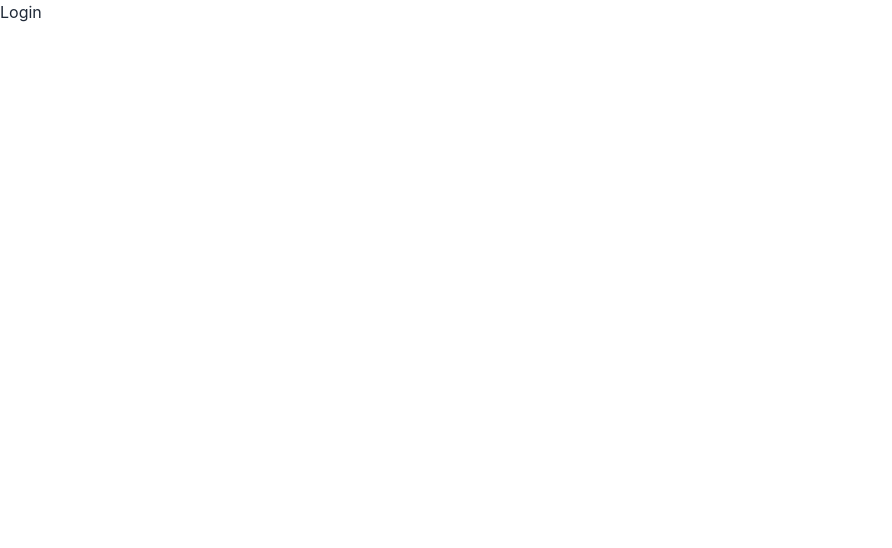
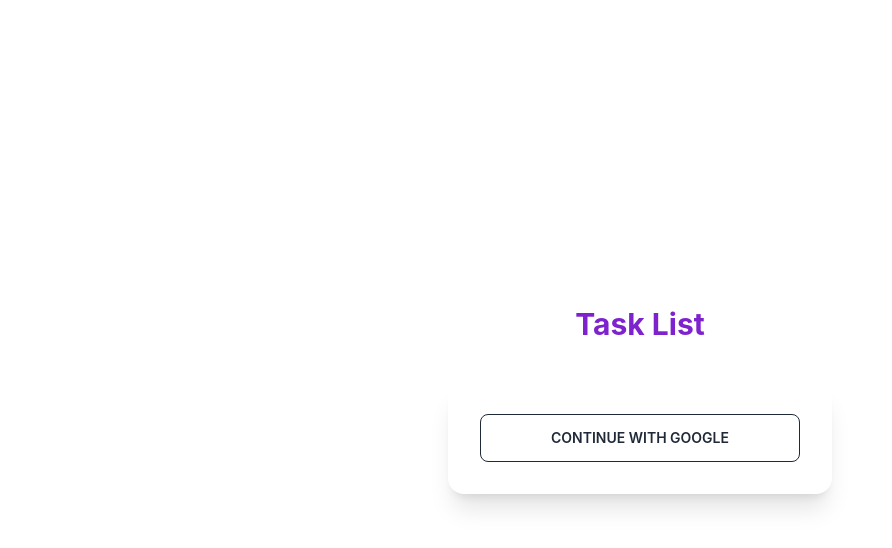
Before and after one commit to SEC-MASUM/task-list-client, a React (Create React App) app: page / in a window 1280 px wide. Shown: the top 548 px of the page, without its empty margins (0-892 px from the left). Built offline with nearby package versions, Linux system fonts and the light colour scheme.

Commit message:
feat : send user data to save in database and receive token

```diff
--- a/src/Pages/Login/Login.js
+++ b/src/Pages/Login/Login.js
@@ -1,9 +1,66 @@
-import React from "react";
+import React, { useEffect, useState } from "react";
+import { useSignInWithGoogle } from "react-firebase-hooks/auth";
+import Loading from "../Shared/Loading/Loading";
+import { useNavigate } from "react-router-dom";
+import auth from "../../Firebase/Firebase.init";
 
 const Login = () => {
+  const [signInWithGoogle, googleUser, googleLoading] =
+    useSignInWithGoogle(auth);
+  const [token, setToken] = useState("");
+
+  let navigate = useNavigate();
+
+  useEffect(() => {
+    if (token) {
+      navigate("/home");
+    }
+  }, [googleUser, navigate, token]);
+
+  if (googleUser) {
+    const email = googleUser?.user?.email;
+    const currentUser = { email: email };
+    console.log(email, currentUser);
+    if (email) {
+      const url = `http://localhost:5000/user/${email}`;
+      fetch(url, {
+        method: "PUT",
+        headers: {
+          "content-type": "application/json",
+        },
+        body: JSON.stringify(currentUser),
+      })
+        .then((res) => res.json())
+        .then((data) => {
+          console.log("data inside useToken", data);
+          const accessToken = data.accessToken;
+          localStorage.setItem("accessToken", accessToken);
+          setToken(accessToken);
+
+        });
+    }
+  }
+
+  if (googleLoading) {
+    return <Loading />;
+  }
+
   return (
-    <div>
-      <h1>Login</h1>
+    <div className="flex flex-col min-h-screen justify-center items-center space-y-10">
+      <h2 className="text-center text-3xl text-purple-700 font-bold">
+        Task List
+      </h2>
+      <div className="card w-96 bg-base-100 shadow-xl">
+        <div className="card-body">
+          {/* Social Login */}
+          <button
+            onClick={() => signInWithGoogle()}
+            className="btn btn-outline"
+          >
+            Continue with Google
+          </button>
+        </div>
+      </div>
     </div>
   );
 };
```
